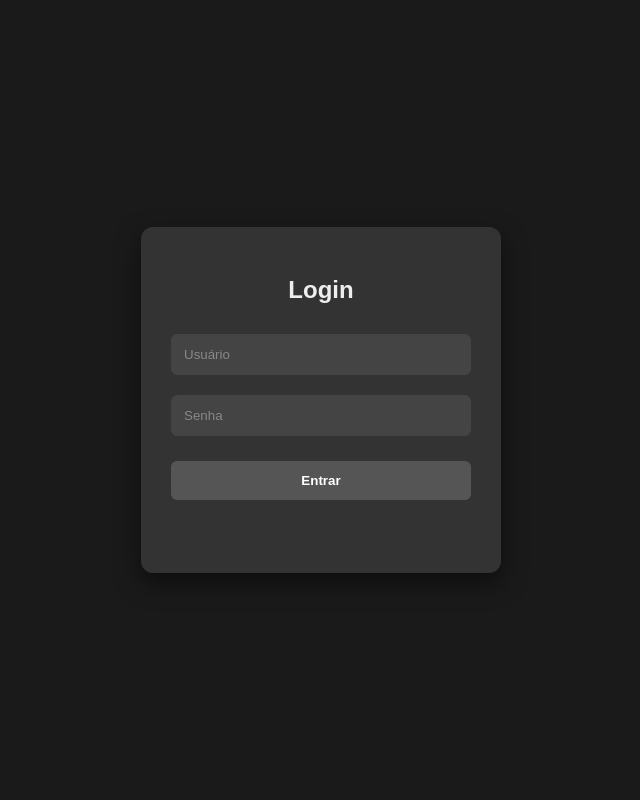
After one commit to gabriela-peratello/musictube, a Flask app: template templates/login.html in a window 1280 px wide. The commit adds this page. Shown: the whole page, without its empty margins (319-959 px from the left). Run offline with Flask 3, Linux system fonts and the light colour scheme; the template is opened without the code that fills it, so the values that code supplies are empty.

Commit message:
Funções feitas - Terminar o autenticar usuário

```diff
--- a/app.py
+++ b/app.py
@@ -3,6 +3,7 @@ import mysql.connector
 from database.conexao import conectar
 from model.genero import recuperar_generos
 from model.musica import apagar_musica, recuperar_musicas, salvar_musica, status_musica
+from model.usuario import cadastrar
 
 
 app = Flask(__name__)
@@ -55,10 +56,20 @@ def ativar_musica(ativar, codigo):
     status_musica(ativar, codigo)
     return redirect("/admin")
 
-@app.route("/cadastro", methods=["GET"])
-def cadastro():
+@app.route("/cadastro")
+def pag():
     return render_template("cadastro.html")
 
+
+@app.route("/cadastro/post", methods=["POST"])
+def por_cadastrar():
+   usuario = request.form.get("usuario")
+   senha = request.form.get("senha")
+
+   if cadastrar(usuario, senha):
+       return redirect("/admin")
+   else:
+       return "<h1> Erro ao cadastrar. Tente novamente. </h1>"
 
 
 if __name__ == "__main__":
--- /dev/null
+++ b/migrate/cadastro.sql
@@ -0,0 +1,6 @@
+USE onnemusic;
+
+CREATE TABLE IF NOT EXISTS cadastro (
+	usuario VARCHAR(200) UNIQUE NOT NULL PRIMARY KEY,
+    senha VARCHAR(100)
+);
--- a/migrate/musicas_testes.sql
+++ b/migrate/musicas_testes.sql
@@ -1,7 +1,7 @@
 USE onnemusic;
 
 INSERT INTO `onnemusic`.`genero`
-(`generos_musicas`,
+(`genero`,
 `icone`,
 `cor`)
 VALUES
--- /dev/null
+++ b/model/usuario_model.py
@@ -0,0 +1 @@
+from database.conexao import conectar
--- /dev/null
+++ b/templates/login.html
@@ -0,0 +1,81 @@
+<!DOCTYPE html>
+<html lang="en">
+<head>
+    <meta charset="UTF-8">
+    <meta name="viewport" content="width=device-width, initial-scale=1.0">
+    <title>Login</title>
+
+    <style>
+        body {
+    background-color: #1a1a1a; /* Preto quase fosco */
+    font-family: Arial, sans-serif;
+    display: flex;
+    justify-content: center;
+    align-items: center;
+    height: 100vh;
+    margin: 0;
+}
+
+#login-container {
+    background-color: #333333; /* Cinza mediano escuro */
+    padding: 30px;
+    border-radius: 12px;
+    box-shadow: 0 10px 25px rgba(0, 0, 0, 0.5);
+    text-align: center;
+    width: 300px;
+}
+
+h2 {
+    color: #eeeeee; /* Cinza bem claro */
+    margin-bottom: 20px;
+}
+
+input {
+    width: 100%;
+    padding: 12px;
+    margin: 10px 0;
+    border: 1px solid #444;
+    border-radius: 6px;
+    background-color: #444444; /* Cinza médio */
+    color: white;
+    box-sizing: border-box; /* Garante que o padding não quebre a largura */
+}
+
+input::placeholder {
+    color: #888;
+}
+
+button {
+    width: 100%;
+    padding: 12px;
+    margin-top: 15px;
+    border: none;
+    border-radius: 6px;
+    background-color: #555555; /* Cinza destaque */
+    color: white;
+    cursor: pointer;
+    font-weight: bold;
+    transition: background 0.3s;
+}
+
+button:hover {
+    background-color: #777777; /* Tom mais claro no hover */
+}
+
+#mensagem {
+    margin-top: 15px;
+    font-size: 14px;
+    min-height: 1em;
+}
+    </style>
+</head>
+<body>
+    <div id="login-container">
+        <h2>Login</h2>
+        <input type="text" id="usuario" placeholder="Usuário">
+        <input type="password" id="senha" placeholder="Senha">
+        <button onclick="logar()">Entrar</button>
+        <p id="mensagem"></p>
+    </div>
+</body>
+</html>
--- a/templates/principal.html
+++ b/templates/principal.html
@@ -121,6 +121,7 @@
                         <a href="/admin" class="button is-link">
                             <i class="fa-solid fa-user-shield mr-2"></i> Admin
                         </a>
+
                     </div>
                 </div>
             </div>
```
Also changed, not shown: model/usuario.py (added, +18 -0 lines), templates/cadastro.html (+62 -49 lines).
